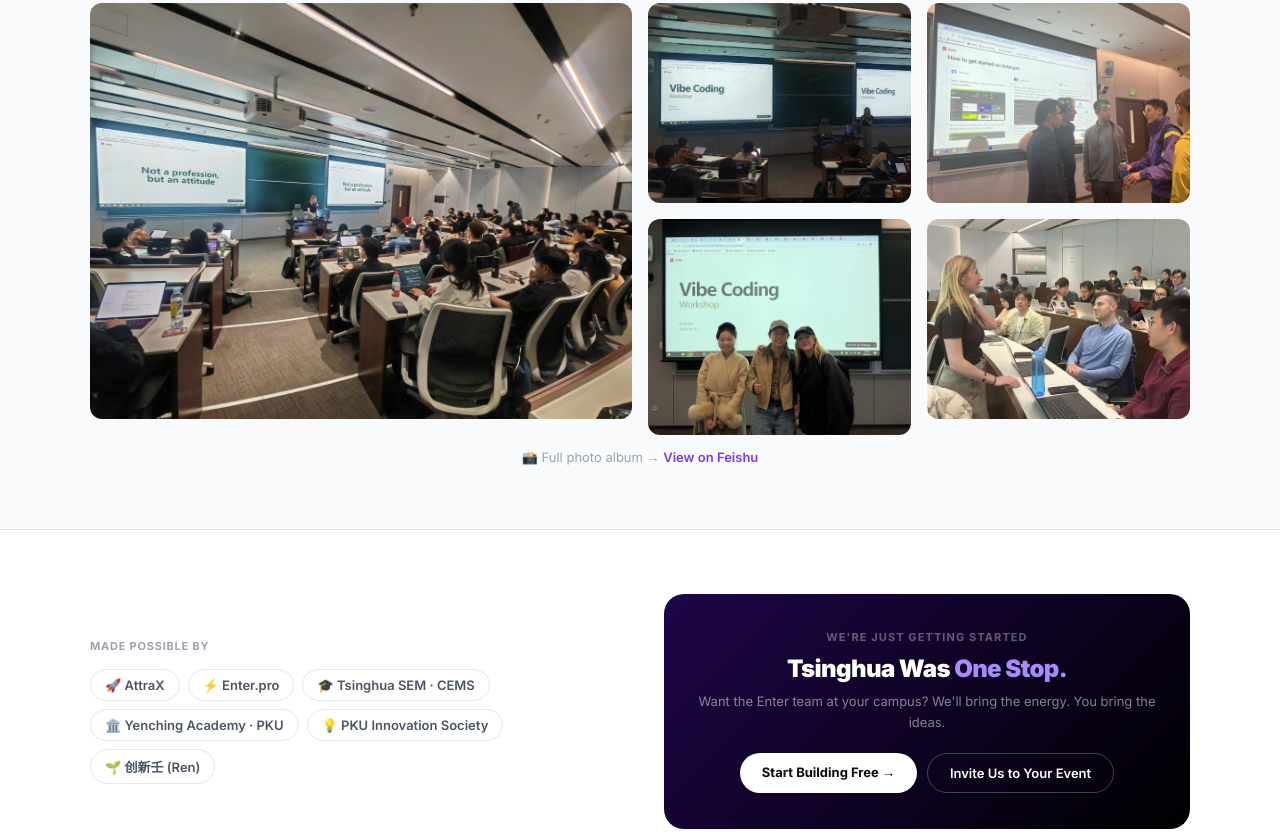
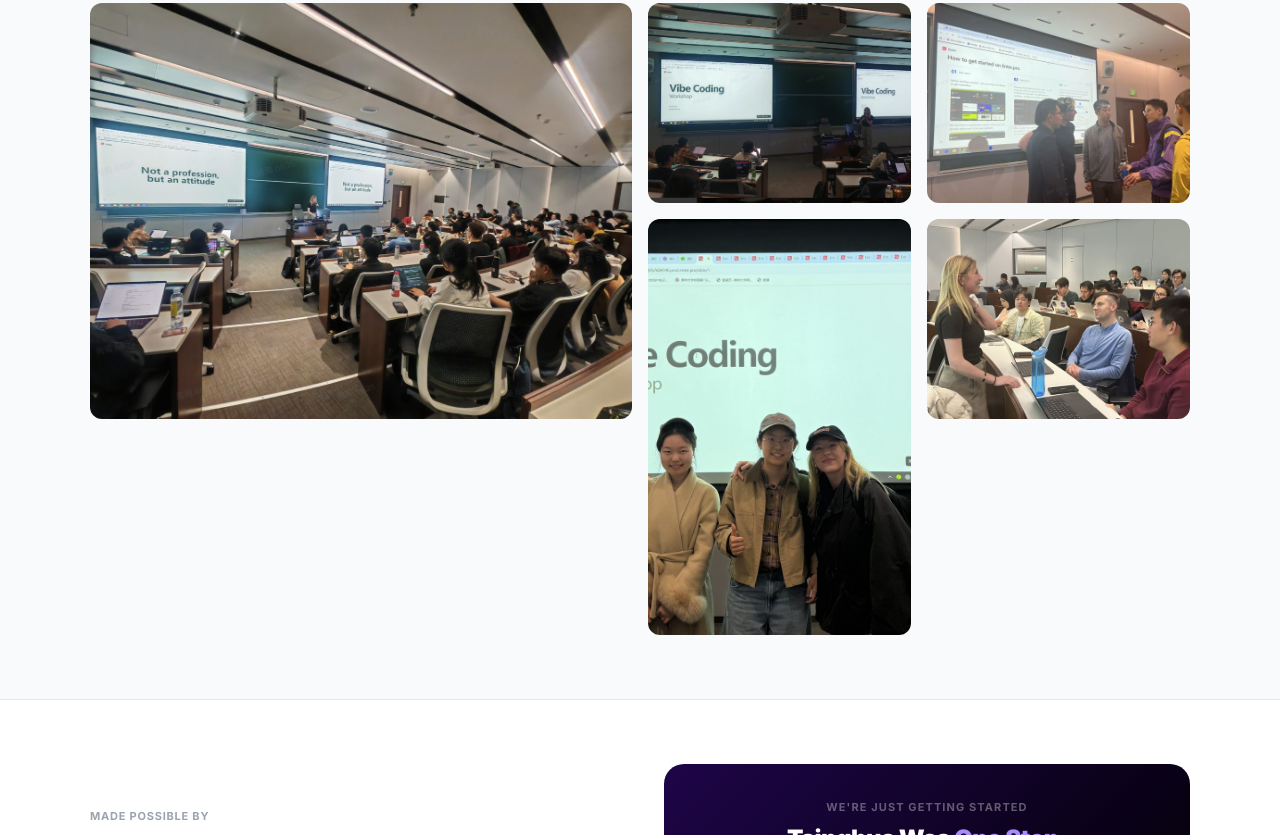
Before and after one commit to Aspirin404/attrax-enter-recap, a website built with Vite: page index.html in a window 1280 px wide. Shown: the part 3516-4351 px from the top of the page. Built offline with nearby package versions, Linux system fonts and the light colour scheme.

Commit message:
style(gallery): improve image display, remove link

```diff
--- a/index.html
+++ b/index.html
@@ -205,7 +205,6 @@
       <div class="gi tall"><img src="/assets/img_06.jpg" alt="Team photo"></div>
       <div class="gi"><img src="/assets/img_07.jpg" alt="Presenter"></div>
     </div>
-    <div class="glink">📸 Full photo album → <a href="https://lcn09aufxjsv.feishu.cn/wiki/QcMKwiTL1iRg5qkZSl5cpE0EnBn" target="_blank">View on Feishu</a></div>
   </div>
 </section>
 
--- a/src/styles/main.css
+++ b/src/styles/main.css
@@ -123,11 +123,11 @@
     .st.top{background:var(--black);color:#fff;border-color:var(--black)}
     .st.nm{background:#fff;color:var(--g600)}
     .gbg{background:var(--g50)}
-    .gg{display:grid;grid-template-columns:repeat(4,1fr);grid-template-rows:200px 200px;gap:16px;margin-top:24px}
-    .gi{border-radius:12px;overflow:hidden}
+    .gg{display:grid;grid-template-columns:repeat(4,1fr);grid-auto-rows:200px;gap:16px;margin-top:24px}
+    .gi{border-radius:12px;overflow:hidden;position:relative}
     .gi.large{grid-column:span 2;grid-row:span 2}
     .gi.tall{grid-row:span 2}
-    .gi img{width:100%;height:100%;object-fit:cover;display:block}
+    .gi img{width:100%;height:100%;object-fit:cover;object-position:center;display:block;position:absolute;top:0;left:0}
     .glink{text-align:center;margin-top:14px;font-size:13px;color:var(--g400)}
     .glink a{color:var(--purple);font-weight:600;text-decoration:none}
     .pct{border-top:1px solid var(--border)}
```
